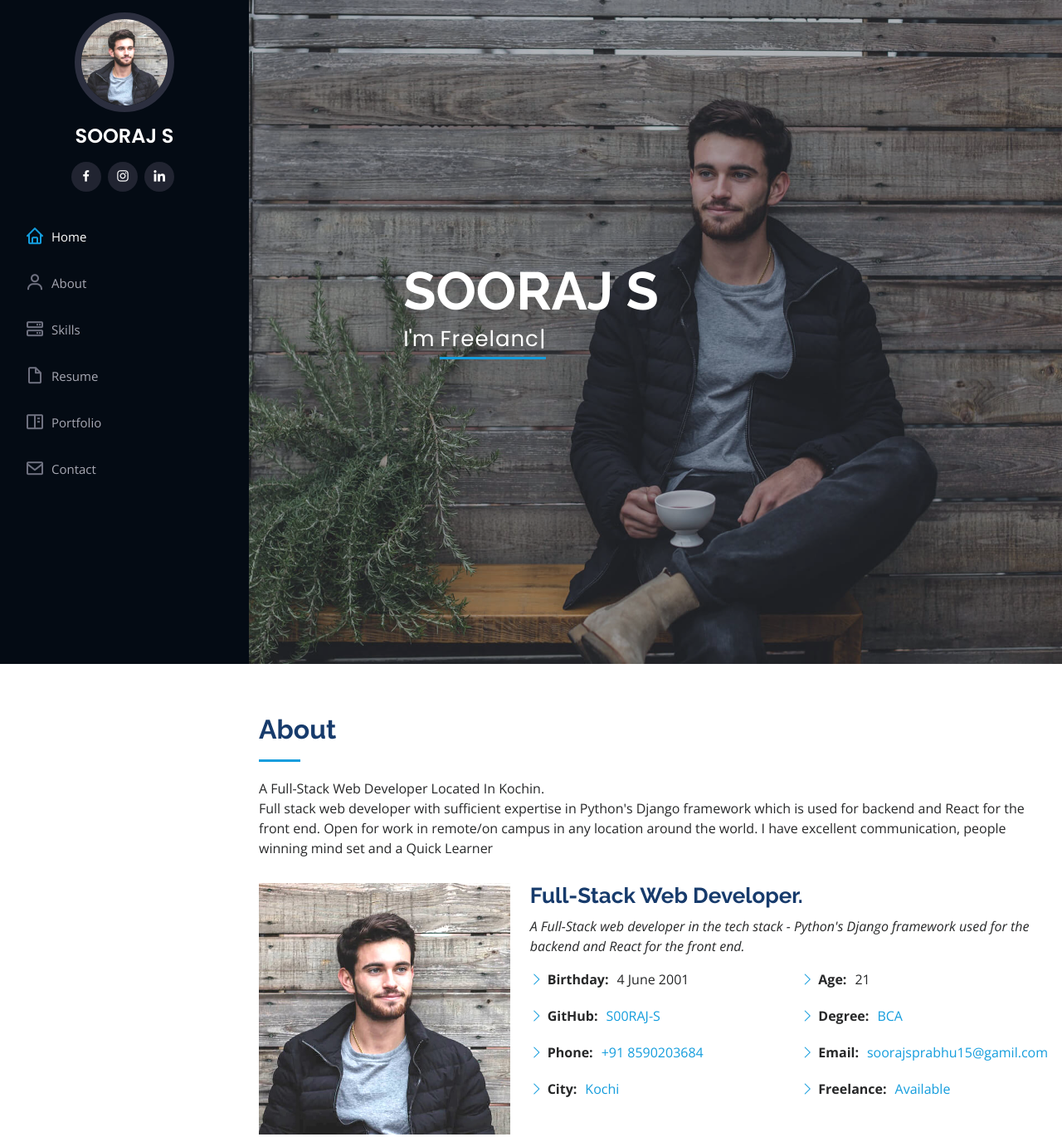
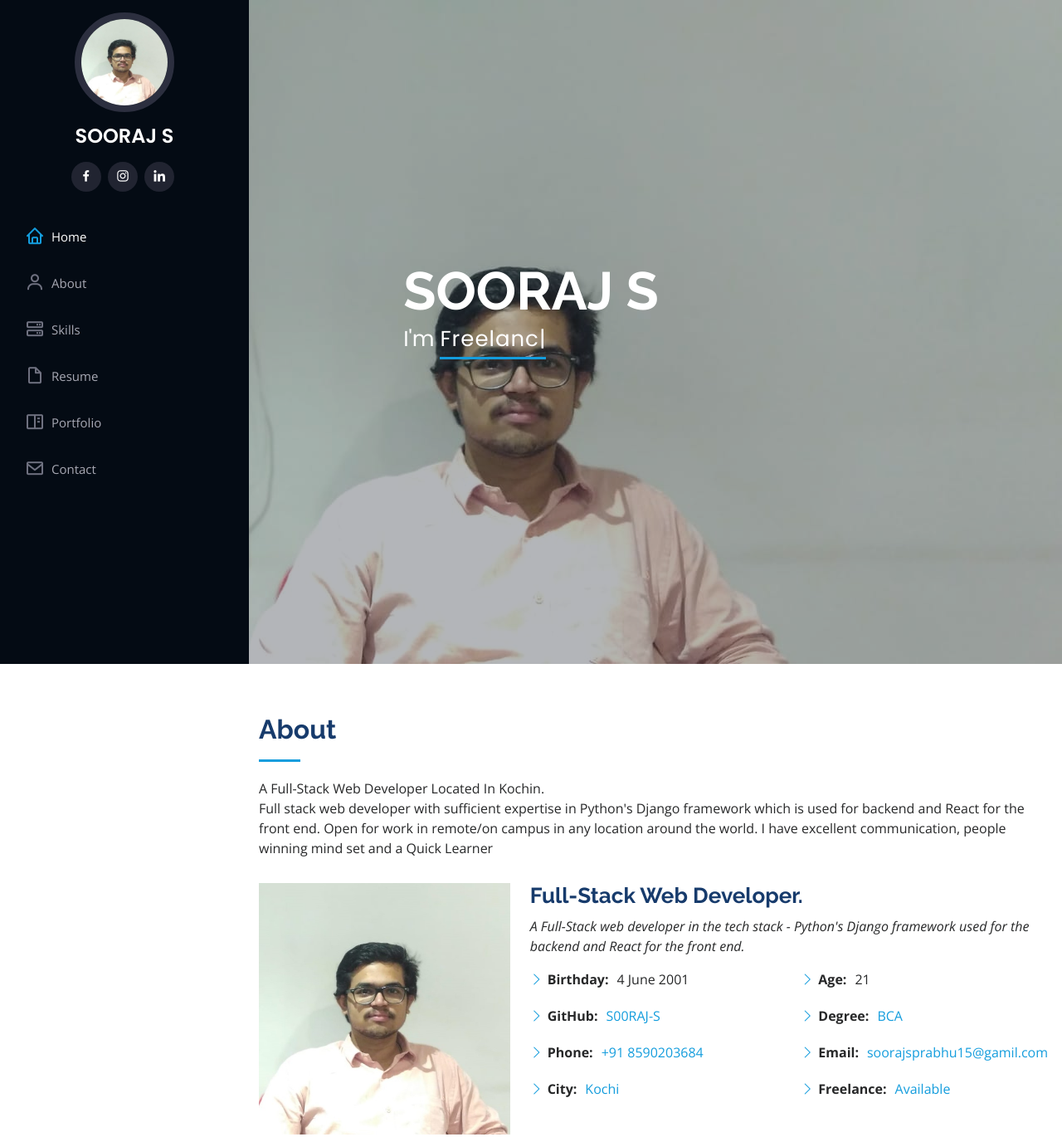
Before and after one commit to S00RAJ-S/Personal-Website, a plain HTML site: page index.html in a window 1280 px wide. Shown: the top 1370 px of the page at 83% size. Drawn offline with nearby package versions, Linux system fonts and the light colour scheme.

Commit message:
Changed Photo

```diff
--- a/assets/css/style.css
+++ b/assets/css/style.css
@@ -228,7 +228,7 @@ h6 {
 #hero {
   width: 100%;
   height: 100vh;
-  background: url("../img/hero-bg.jpg") top center;
+  background: url("../img/hero-bg.jpeg") top center;
   background-size: cover;
 }
 
--- a/index.html
+++ b/index.html
@@ -49,7 +49,7 @@
     <div class="d-flex flex-column">
 
       <div class="profile">
-        <img src="assets/img/profile-img.jpg" alt="" class="img-fluid rounded-circle">
+        <img src="assets/img/profile-img.jpeg" alt="" class="img-fluid rounded-circle">
         <h1 class="text-light"><a href="index.html">SOORAJ S</a></h1>
         <div class="social-links mt-3 text-center">
           <!-- <a href="#" class="twitter"><i class="bx bxl-twitter"></i></a> -->
@@ -103,7 +103,7 @@
 
         <div class="row">
           <div class="col-lg-4" data-aos="fade-right">
-            <img src="assets/img/profile-img.jpg" class="img-fluid" alt="">
+            <img src="assets/img/profile-img.jpeg" class="img-fluid" alt="">
           </div>
           <div class="col-lg-8 pt-4 pt-lg-0 content" data-aos="fade-left">
             <h3>Full-Stack Web Developer.</h3>
```
Also changed, not shown: assets/img/hero-bg.jpeg (added), assets/img/hero-bg.jpg (deleted), assets/img/profile-img.jpeg (added), assets/img/profile-img.jpg (deleted).
